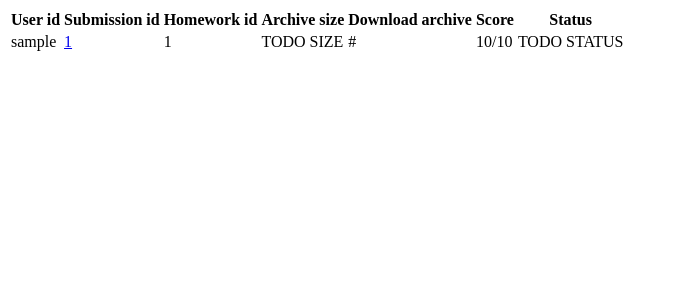
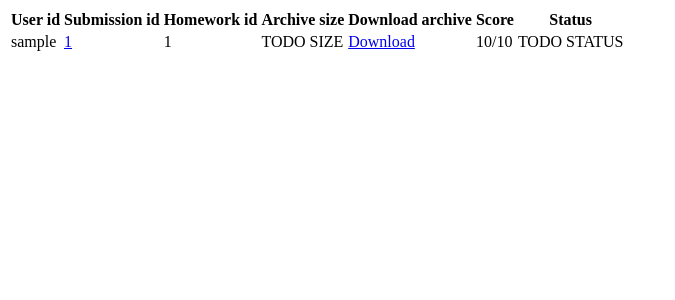
Before and after one commit to vmck/acs-interface, a Django app: page /submission/ in a window 1280 px wide. Shown: the top 300 px of the page, without its empty margins (0-675 px from the left). Run offline with Django 3.2, Linux system fonts and the light colour scheme; tables that the repository leaves empty hold one stand-in row (values such as "Sample post").

Commit message:
Link to download archive

```diff
--- a/interface/templates/interface/submission_list.html
+++ b/interface/templates/interface/submission_list.html
@@ -15,7 +15,7 @@
                 <td><a href="{{ sub_base_url }}{{ sub.id }}">{{ sub.id }}</a></td>
                 <td>{{ sub.assignment_id }}</td>
                 <td>TODO SIZE</td>
-                <td>{{ sub.url }}</td>
+                <td><a href="{{ sub.url }}">Download</a></td>
                 <td>{{ sub.score }}/{{ sub.max_score }}</td>
                 <td>TODO STATUS</td>
             </tr>
```
